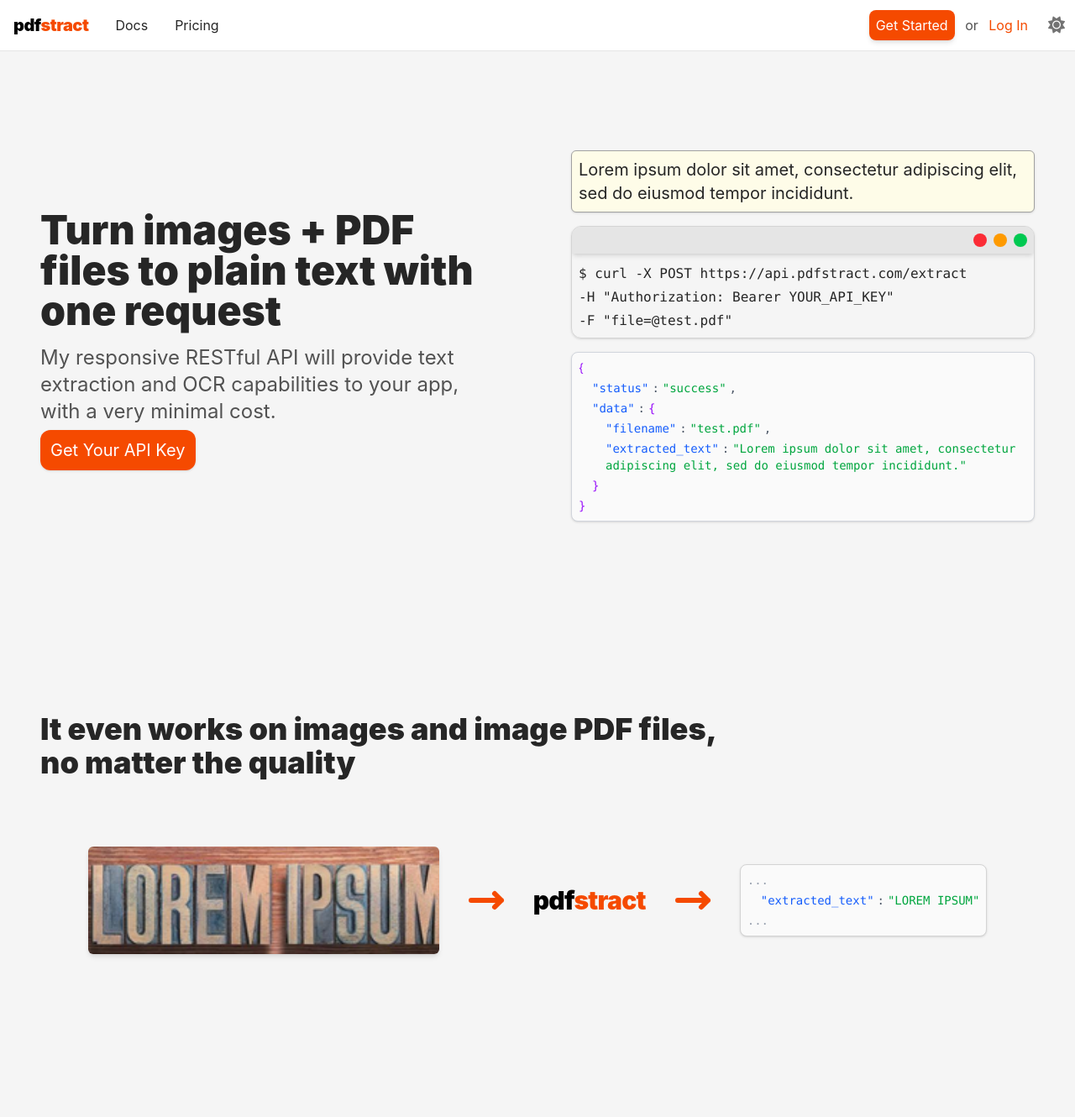
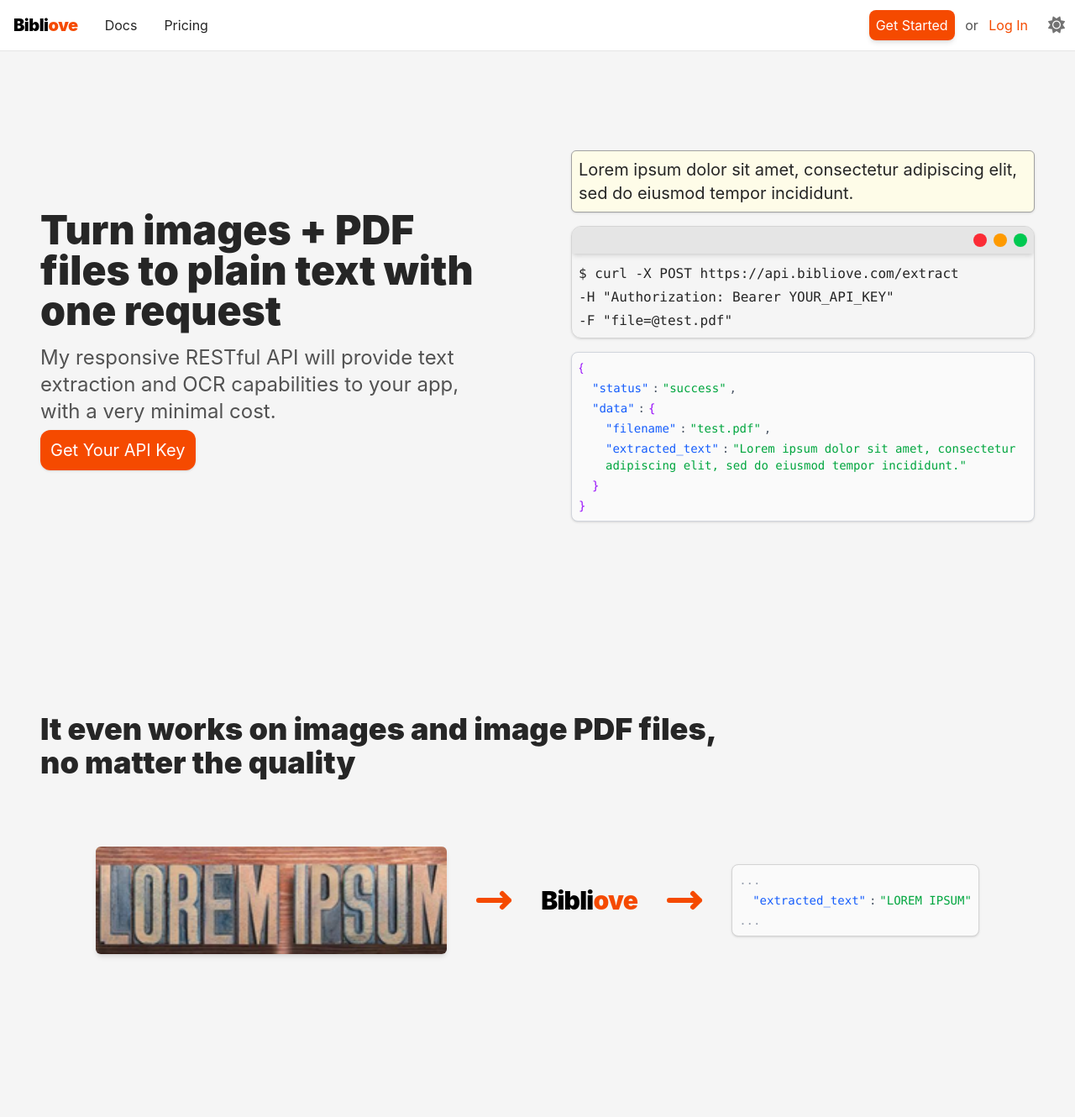
Before and after one commit to fareskebeh/pdfstract, a Flask app: page /home in a window 1280 px wide. Shown: the top 1330 px of the page at 84% size. Run offline with Flask 3, Linux system fonts and the light colour scheme; parts of the project's set-up code (start-up, migrations or seed data) failed here and were passed over.

Commit message:
Rename to bibliove

```diff
--- a/auth/controllers.py
+++ b/auth/controllers.py
@@ -58,7 +58,7 @@ def auth_routes_init(app):
                             r= resend.Emails.send( {
                                 "from" : "onboarding@resend.dev",
                                 "to" : email,
-                                "subject" : "Your PDFStract verification code",
+                                "subject" : "Your Bibliove verification code",
                                 "html" : f"<p>Copy this code and paste it in the verification input field</p> <h2>{code}</h2>"
                             })
                             session['pending_verification_email'] = email
@@ -73,7 +73,7 @@ def auth_routes_init(app):
                         r= resend.Emails.send( {
                                 "from" : "onboarding@resend.dev",
                                 "to" : email,
-                                "subject" : "Your PDFStract verification code",
+                                "subject" : "Your Bibliove verification code",
                                 "html" : f"<p>Copy this code and paste it in the verification input field</p> <h2>{code}</h2>"
                             })
                         session['pending_verification_email'] = email
@@ -195,7 +195,7 @@ def auth_routes_init(app):
             r= resend.Emails.send( {
                                 "from" : "onboarding@resend.dev",
                                 "to" : email,
-                                "subject" : "Your PDFStract password reset link",
+                                "subject" : "Your Bibliove password reset link",
                                 "html" : f"<h1>Visit this link to reset your password</h1> <p>http://127.0.0.1:8000/reset-password?token={url_token}</p>"
                             })
             db.session.add(token)
--- a/auth/templates/base.jinja
+++ b/auth/templates/base.jinja
@@ -24,7 +24,7 @@
     <link rel="stylesheet" href="https://cdnjs.cloudflare.com/ajax/libs/font-awesome/6.5.2/css/all.min.css">
     <script src="https://cdn.jsdelivr.net/npm/@tailwindcss/browser@4"></script>
     <script defer src="https://cdn.jsdelivr.net/npm/alpinejs@3.x.x/dist/cdn.min.js"></script>
-    <title>PDFstract</title>
+    <title>Bibliove</title>
 </head>
 <body x-data="{
     isDark: localStorage.getItem('theme') === 'dark',
@@ -77,7 +77,7 @@
         <div class="flex gap-8 items-center">
             <a href="/" class="font-black tracking-tight text-xl transition-colors duration-150"
                :class="isDark ? 'text-white' : 'text-black'">
-                pdf<span class="text-orange-600">stract</span>
+                Bibli<span class="text-orange-600">ove</span>
             </a>
 
             <div class="flex items-center gap-8">
--- a/auth/templates/home.jinja
+++ b/auth/templates/home.jinja
@@ -28,7 +28,7 @@
                     <div class="w-4 h-4 bg-green-500 rounded-full"></div>
                 </div>
                 <div class="flex flex-col gap-1 p-2">
-                    <code>$ curl -X POST https://api.pdfstract.com/extract</code>
+                    <code>$ curl -X POST https://api.bibliove.com/extract</code>
                     <code>-H "Authorization: Bearer YOUR_API_KEY"</code>
                     <code>-F "file=@test.pdf"</code>
                 </div>
@@ -98,7 +98,7 @@
 
             <p class="font-black text-3xl tracking-tight transition-colors duration-150 whitespace-nowrap"
                 :class="isDark ? 'text-white' : 'text-black'">
-                pdf<span class="text-orange-600">stract</span>
+                Bibli<span class="text-orange-600">ove</span>
             </p>
 
             <div class="flex items-center gap-2">
--- a/auth/templates/login.jinja
+++ b/auth/templates/login.jinja
@@ -57,7 +57,7 @@
                    :class="isDark ? 'text-neutral-400' : 'text-neutral-600'"
                    href="/forgot-password">Forgot Password?</a>
 
-                <button type="submit" class="p-2 hover:opacity-90 active:opacity-80 transition duration-150 w-full text-white bg-orange-500 hover:bg-orange-600 rounded-md shadow-md cursor-pointer text-xl sm:text-base">Log In</button>
+                <button type="submit" class="p-2 hover:opacity-90 active:opacity-80 transition duration-150 w-full text-white bg-orange-600 hover:opacity-90 rounded-md shadow-md cursor-pointer text-xl sm:text-base">Log In</button>
             </form>
         </div>
     </div>
--- a/auth/templates/pricing.jinja
+++ b/auth/templates/pricing.jinja
@@ -5,7 +5,7 @@
     <div class="text-center ">
         <p class="text-4xl font-black transition-colors duration-150"
             :class="isDark ? 'text-white' : 'text-neutral-800'">
-            PDFstract Pricing
+            Bibliove Pricing
         </p>
         <p class="mt-3 text-xl transition-colors duration-150"
             :class="isDark ? 'text-neutral-400' : 'text-neutral-500'">
@@ -28,7 +28,6 @@
                         <div :class="isDark ? 'text-neutral-200' : 'text-neutral-700'" class="flex gap-2"><div class="text-green-500">✓ </div>{{f}}</div>
                     {%endfor%}
                 </div>
-                <a class="p-2 text-white bg-orange-600 text-center {{'hidden' if plan.name=='Free'}} mt-auto font-bold rounded-md">Upgrade</a>
             </div>
 
         {% endfor %}
--- a/core/controllers.py
+++ b/core/controllers.py
@@ -1,6 +1,3 @@
-import io
-import os
-from auth.models import User
 from keymanager.models import ApiKey
 from hashlib import sha256
 from flask import request, jsonify, make_response
--- a/payments/models.py
+++ b/payments/models.py
@@ -1,5 +1,4 @@
 from db.extensions import db
-from enum import Enum
 from sqlalchemy import JSON
 
 class Plan(db.Model):
```
